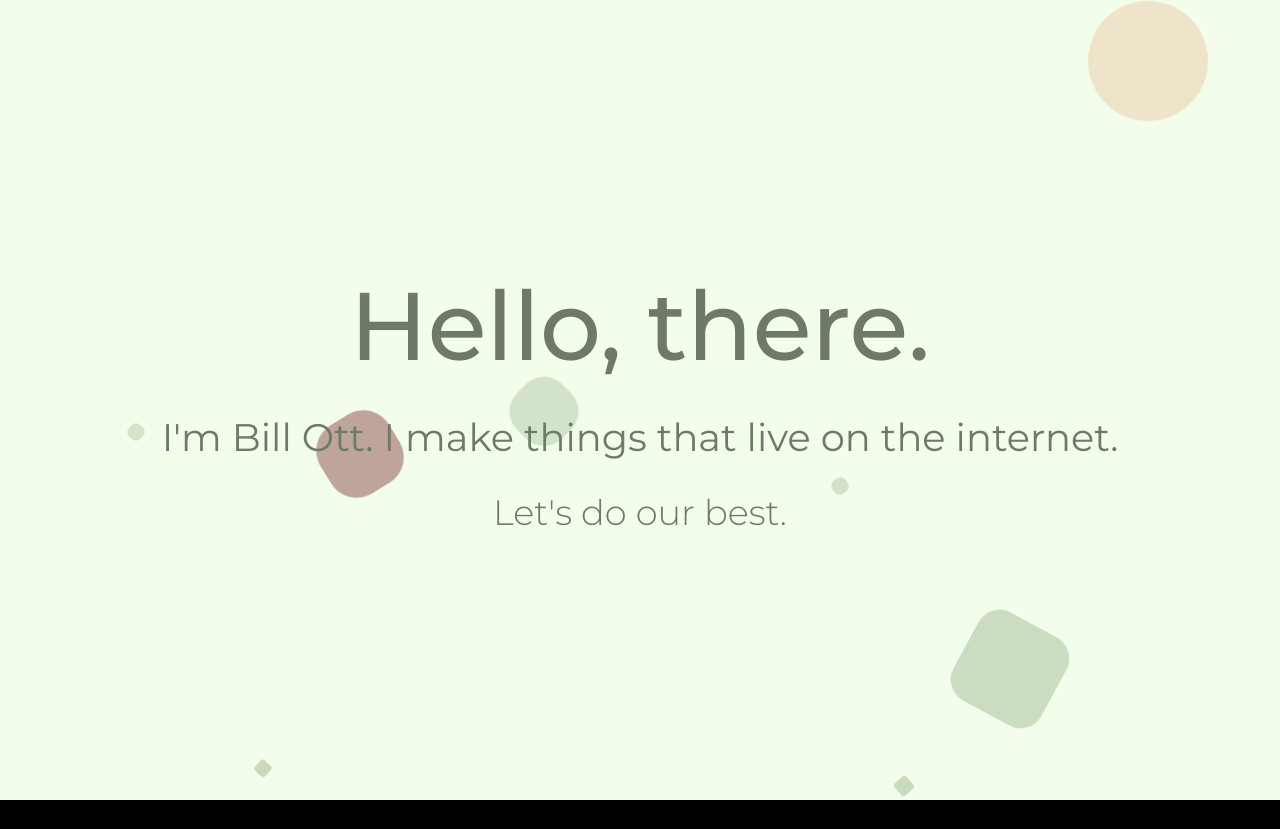
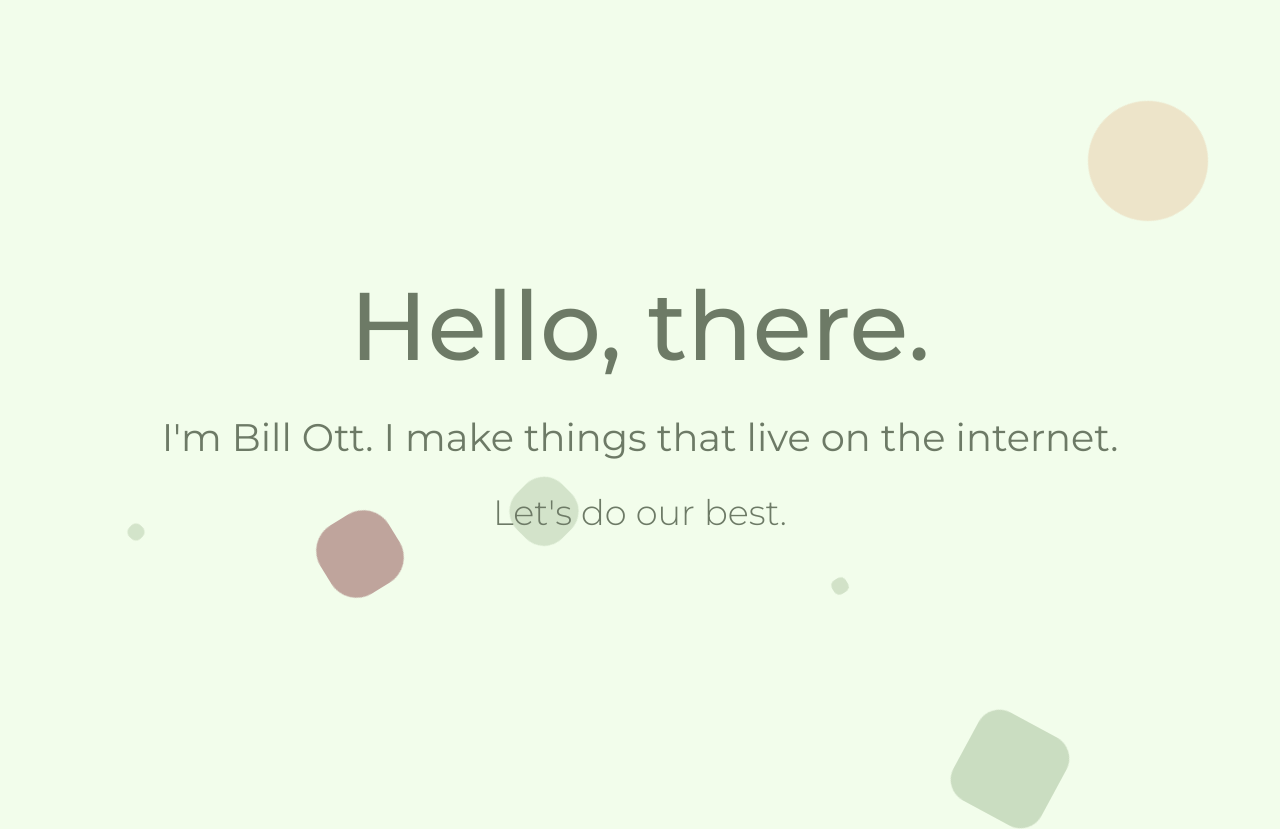
Before and after one commit to billyott/personal-site, a React (Create React App) app: page / in a window 1280 px wide. Shown: the top 829 px of the page. Built offline with nearby package versions, Linux system fonts and the light colour scheme.

Commit message:
update background positioning

```diff
--- a/src/components/background.scss
+++ b/src/components/background.scss
@@ -4,12 +4,11 @@
 
     &__background-area{
         position: fixed;
-        top: 0;
-        bottom: 0;
+        top: -100px;
+        bottom: -100px;
         left: 0;
         right: 0;
         background: $matcha-honeydew;
-        // background: -webkit-linear-gradient(to left, #8f94fb, #4e54c8);
     }
 
     &__background-circles{
```
